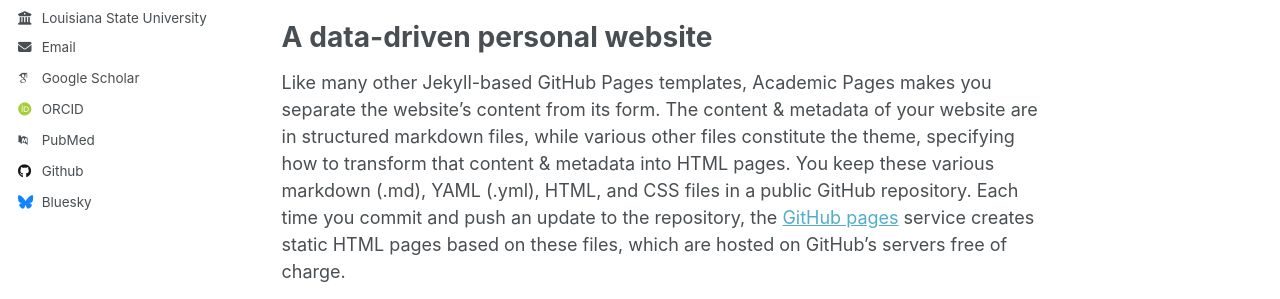
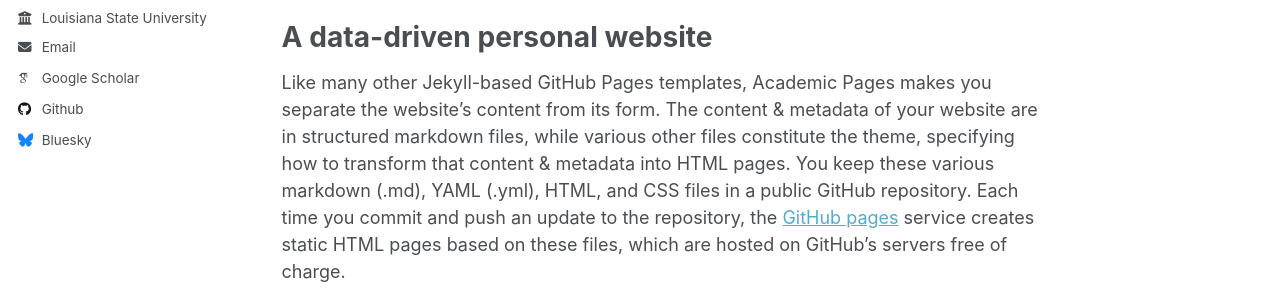
Before and after one commit to Nasser-Mohammed/Nasser-Mohammed.github.io, a Jekyll site: the page built from _pages/about.md, in a window 1280 px wide. Shown: the part 422-721 px from the top of the page. Built offline with Jekyll 4.4.1, drawn with Linux system fonts in a browser that asks for light colours; some web fonts are replaced.

Commit message:
Update _config.yml

```diff
--- a/_config.yml
+++ b/_config.yml
@@ -33,12 +33,7 @@
   # Academic websites
   arxiv            : # URL - Update with the correct link to your profile
   googlescholar    : "https://scholar.google.com/citations?user=PS_CX0AAAAAJ"
-  impactstory      : # URL
-  orcid            : "http://orcid.org/yourorcidurl"
-  semantic         : # URL
-  pubmed           : "https://www.ncbi.nlm.nih.gov/pubmed/?term=john+snow"
   researchgate     : # URL
-  scopus           : # URL
 
   # Repositories and software development
   bitbucket        : # Username - Update with your username on the site
```
